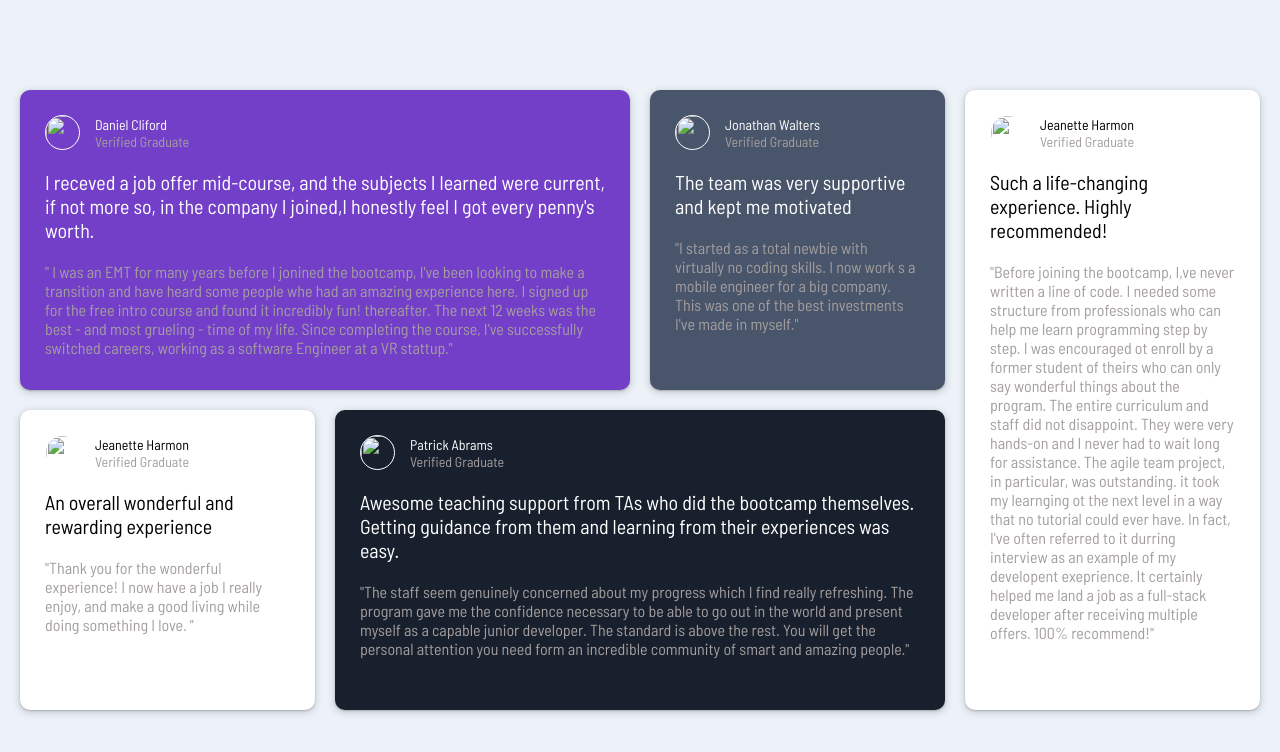
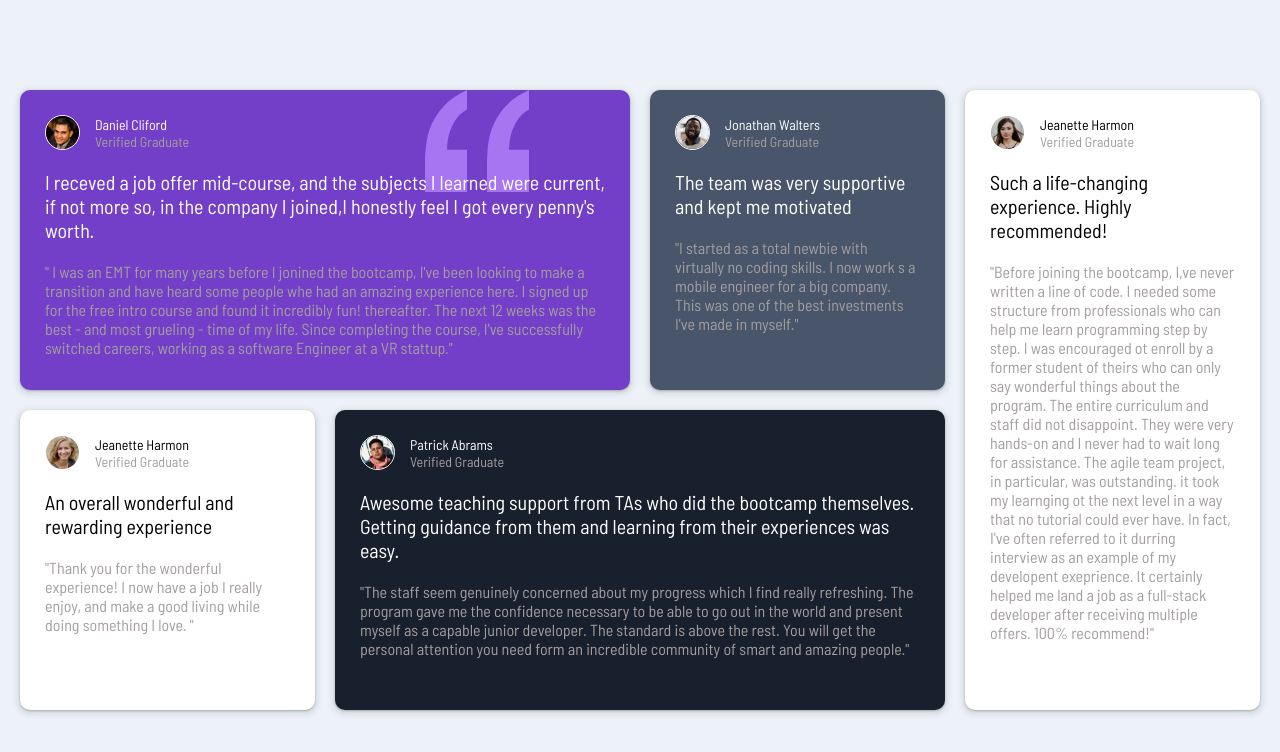
Before and after one commit to ArshiyaASM/Testimonials-grid-section, a plain HTML site: page index.html in a window 1280 px wide. Drawn offline with Linux system fonts and the light colour scheme; a script that the page names is missing.

Commit message:
fix the image loading problem

```diff
--- a/index.html
+++ b/index.html
@@ -12,7 +12,7 @@
     <div class="grid-container">
         <div class="grid-item1">
             <div class="profile-section">
-                <img src="../image/image-daniel.jpg" alt="">
+                <img src="./img/image-daniel.jpg" alt="">
                 <div class="user-name">
                     <p>Daniel Cliford</p>
                     <p>Verified Graduate</p>
@@ -33,7 +33,7 @@
 
         <div class="grid-item2">
             <div class="profile-section">
-                <img src="../image/image-jonathan.jpg" alt="">
+                <img src="./img/image-jonathan.jpg" alt="">
                 <div class="user-name">
                     <p>Jonathan Walters</p>
                     <p>Verified Graduate</p>
@@ -51,7 +51,7 @@
 
         <div class="grid-item3">
             <div class="profile-section">
-                <img src="../image/image-jeanette.jpg" alt="">
+                <img src="./img/image-jeanette.jpg" alt="">
                 <div class="user-name">
                     <p>Jeanette Harmon</p>
                     <p>Verified Graduate</p>
@@ -67,7 +67,7 @@
 
         <div class="grid-item4">
             <div class="profile-section">
-                <img src="../image/image-patrick.jpg" alt="">
+                <img src="./img/image-patrick.jpg" alt="">
                 <div class="user-name">
                     <p>Patrick Abrams</p>
                     <p>Verified Graduate</p>
@@ -88,7 +88,7 @@
 
         <div class="grid-item5">
             <div class="profile-section">
-                <img src="../image/image-kira.jpg" alt="">
+                <img src="./img/image-kira.jpg" alt="">
                 <div class="user-name">
                     <p>Jeanette Harmon</p>
                     <p>Verified Graduate</p>
--- a/style.css
+++ b/style.css
@@ -33,7 +33,7 @@ body {
 .grid-item1 {
     background-color: #733fc8;
     box-shadow: rgba(60, 64, 67, 0.3) 0px 1px 2px 0px, rgba(60, 64, 67, 0.15) 0px 2px 6px 2px;
-    background-image: url("../image/bg-pattern-quotation.svg");
+    background-image: url("./img/bg-pattern-quotation.svg");
     background-repeat: no-repeat;
     background-position: 80% 0px;
     color: #fff;
```
Also changed, not shown: img/bg-pattern-quotation.svg (added), img/favicon-32x32.png (added), img/image-daniel.jpg (added), img/image-jeanette.jpg (added), img/image-jonathan.jpg (added), img/image-kira.jpg (added), img/image-patrick.jpg (added).
